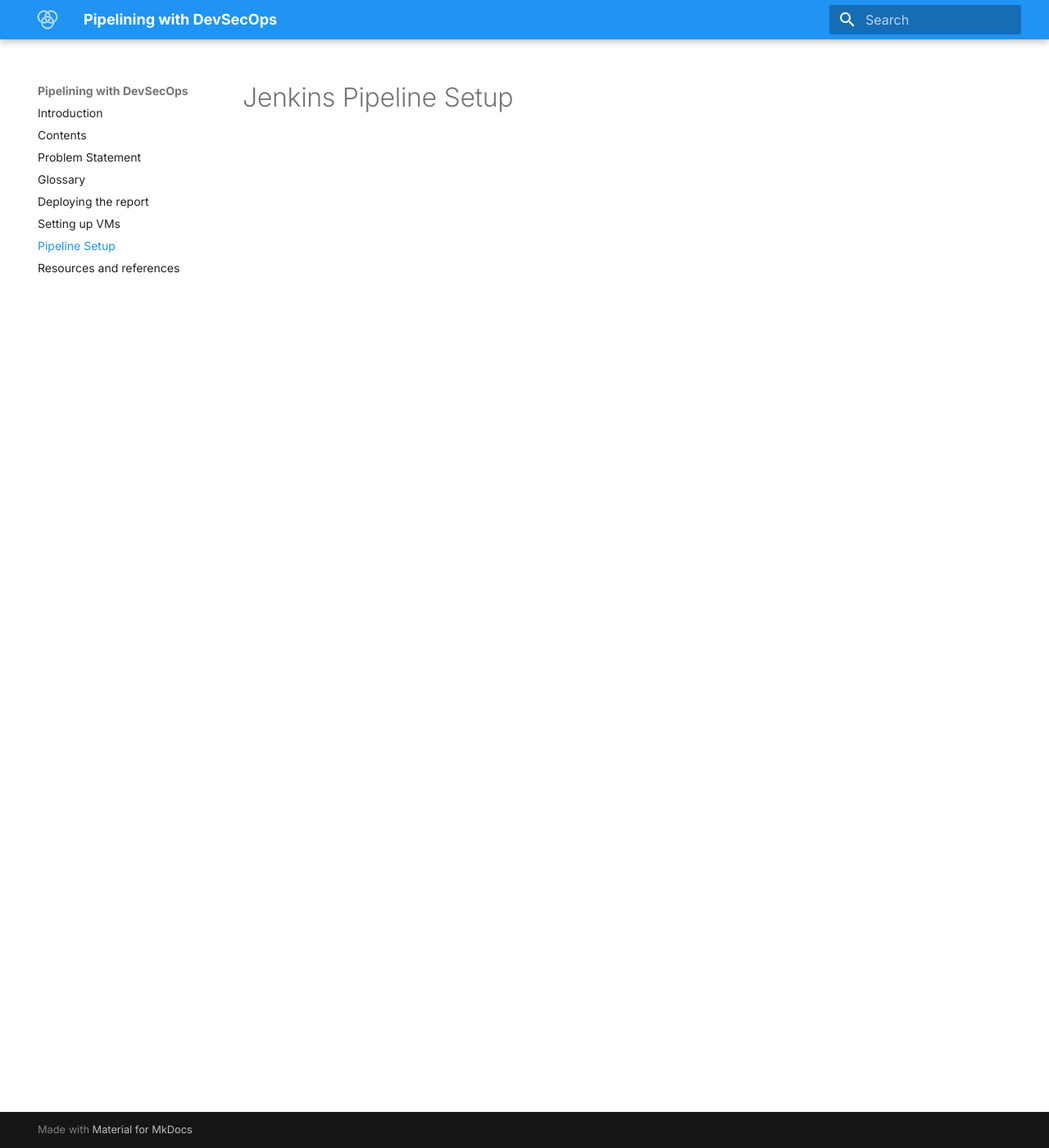
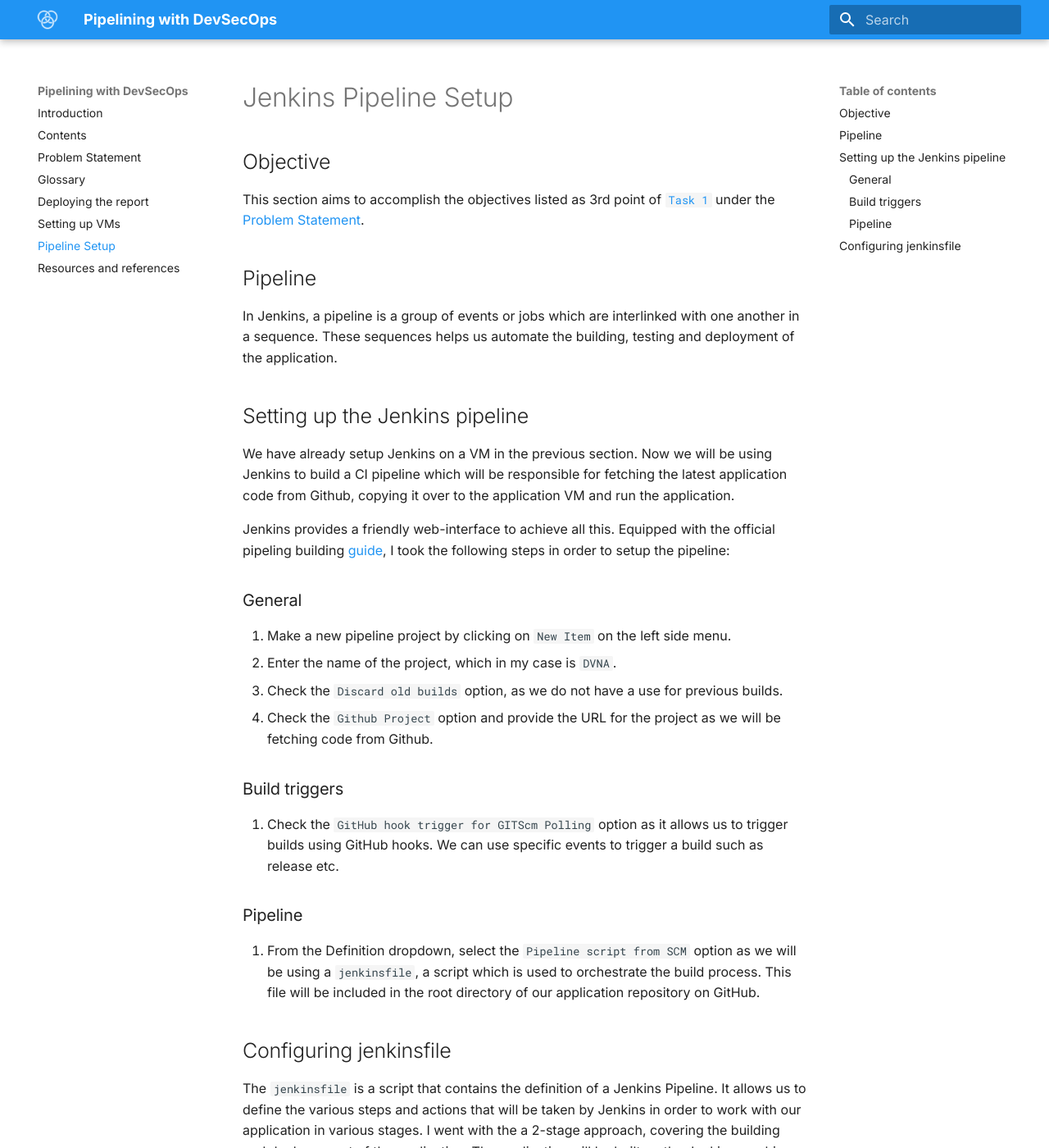
Before and after one commit to nxious/devsecops-pipeline, an MkDocs documentation site: the page built from docs/pipeline-setup.md, in a window 1280 px wide and 1400 px high. Shown: the whole window at 82% size. Built offline with MkDocs 1.6.1 and Material for MkDocs 9.7.7, drawn with Linux system fonts in a browser that asks for light colours; some of the changed text lies outside the part shown.

```diff
--- a/docs/pipeline-setup.md
+++ b/docs/pipeline-setup.md
@@ -1 +1,34 @@
 # Jenkins Pipeline Setup
+
+## Objective
+
+This section aims to accomplish the objectives listed as 3rd point of [`Task 1`](../problem-statement/#task-1) under the [Problem Statement](../problem-statement).
+
+## Pipeline
+
+In Jenkins, a pipeline is a group of events or jobs which are interlinked with one another in a sequence. These sequences helps us automate the building, testing and deployment of the application.
+
+## Setting up the Jenkins pipeline
+
+We have already setup Jenkins on a VM in the previous section. Now we will be using Jenkins to build a CI pipeline which will be responsible for fetching the latest application code from Github, copying it over to the application VM and run the application.
+
+Jenkins provides a friendly web-interface to achieve all this. Equipped with the official pipeling building [guide](https://www.jenkins.io/doc/pipeline/tour/hello-world/){target="_blank"}, I took the following steps in order to setup the pipeline:
+
+### General
+
+1. Make a new pipeline project by clicking on `New Item` on the left side menu.
+2. Enter the name of the project, which in my case is `DVNA`.
+3. Check the `Discard old builds` option, as we do not have a use for previous builds.
+4. Check the `Github Project` option and provide the URL for the project as we will be fetching code from Github.
+
+### Build triggers
+
+5. Check the `GitHub hook trigger for GITScm Polling` option as it allows us to trigger builds using GitHub hooks. We can use specific events to trigger a build such as release etc.
+
+### Pipeline
+
+5. From the Definition dropdown, select the `Pipeline script from SCM` option as we will be using a `jenkinsfile`, a script which is used to orchestrate the build process. This file will be included in the root directory of our application repository on GitHub.
+
+## Configuring jenkinsfile
+
+The `jenkinsfile` is a script that contains the definition of a Jenkins Pipeline. It allows us to define the various steps and actions that will be taken by Jenkins in order to work with our application in various stages. I went with the a 2-stage approach, covering the building and deploymwent of the application. The application will be built on the Jenkins machine and then will be copied over to the application VM to be deployed.
```
Also changed, not shown: docs/problem-statement.md (+5 -5 lines), docs/setting-up-vms.md (+6 -0 lines).
